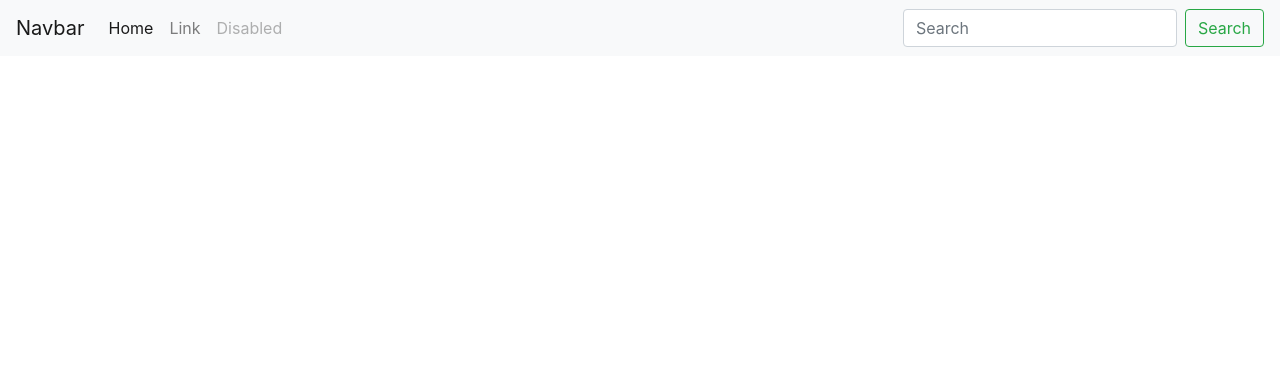
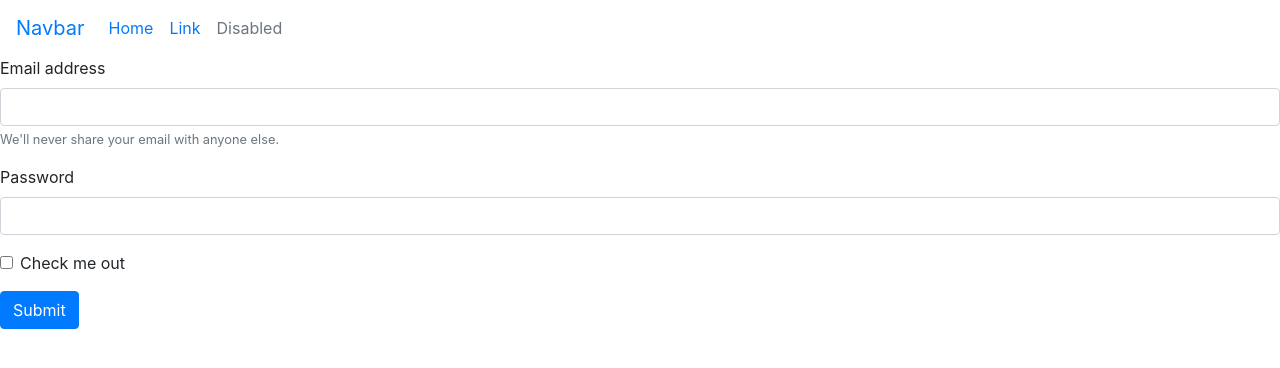
Before and after one commit to jakelinepenagos1/proyecto1, a PHP site: page / in a window 1280 px wide. Shown: the top 368 px of the page. Run offline with PHP 8.4, Linux system fonts and the light colour scheme.

Commit message:
parte del formulario

```diff
--- a/index.php
+++ b/index.php
@@ -8,7 +8,7 @@
 </head>
 <body>
 <header>
-<nav class="navbar navbar-expand-lg navbar-light bg-light">
+<nav class="navbar navbar-expand-lg navbar-ligth bg-ligth">
   <a class="navbar-brand" href="#">Navbar</a>
   <button class="navbar-toggler" type="button" data-toggle="collapse" data-target="#navbarTogglerDemo02" aria-controls="navbarTogglerDemo02" aria-expanded="false" aria-label="Toggle navigation">
     <span class="navbar-toggler-icon"></span>
@@ -26,13 +26,29 @@
         <a class="nav-link disabled" href="#" tabindex="-1" aria-disabled="true">Disabled</a>
       </li>
     </ul>
-    <form class="form-inline my-2 my-lg-0">
-      <input class="form-control mr-sm-2" type="search" placeholder="Search">
-      <button class="btn btn-outline-success my-2 my-sm-0" type="submit">Search</button>
+
     </form>
   </div>
 </nav>
 </header>
+<main>
+<form>
+  <div class="form-group">
+    <label for="exampleInputEmail1">Email address</label>
+    <input type="email" class="form-control" id="exampleInputEmail1" aria-describedby="emailHelp">
+    <small id="emailHelp" class="form-text text-muted">We'll never share your email with anyone else.</small>
+  </div>
+  <div class="form-group">
+    <label for="exampleInputPassword1">Password</label>
+    <input type="password" class="form-control" id="exampleInputPassword1">
+  </div>
+  <div class="form-group form-check">
+    <input type="checkbox" class="form-check-input" id="exampleCheck1">
+    <label class="form-check-label" for="exampleCheck1">Check me out</label>
+  </div>
+  <button type="submit" class="btn btn-primary">Submit</button>
+</form>
+</main>
 
 </body>
 <script src="https://code.jquery.com/jquery-3.5.1.slim.min.js" integrity="sha384-DfXdz2htPH0lsSSs5nCTpuj/zy4C+OGpamoFVy38MVBnE+IbbVYUew+OrCXaRkfj" crossorigin="anonymous"></script>
```
